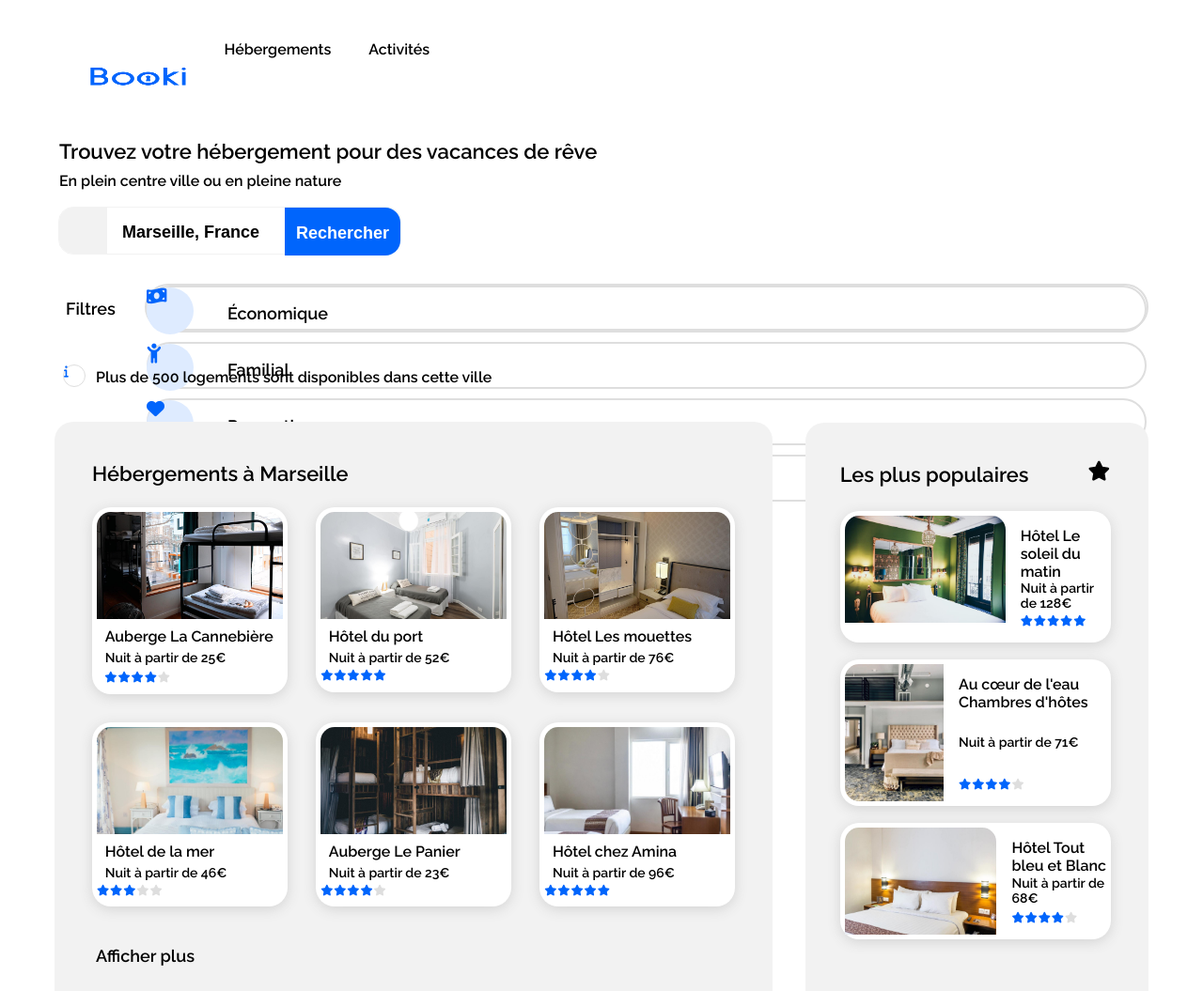
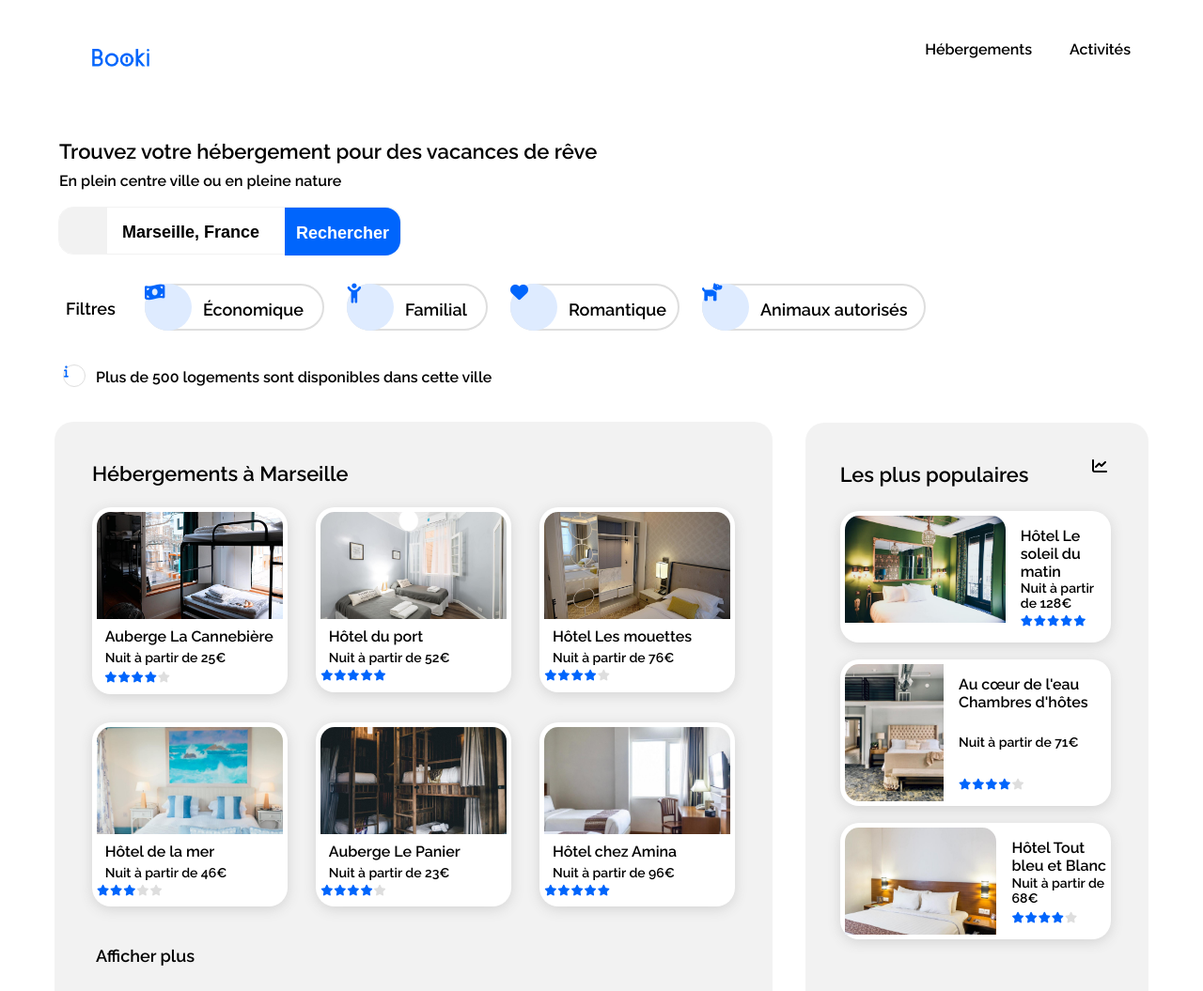
Before and after one commit to CaRosa16/Cr-ez-la-page-d-accueil-d-une-agence-de-voyage-avec-HTML-CSS, a plain HTML site: page index.html in a window 1280 px wide. Shown: the top 1055 px of the page at 94% size. Drawn offline with Linux system fonts and the light colour scheme.

Commit message:
correction

```diff
--- a/index.html
+++ b/index.html
@@ -11,9 +11,9 @@
     <title>BOOKI</title>
 </head>
 <body>
-  <header class="container">
+  <header>
+    <img class="logo" src="Images/logo/Booki.png">
     <nav>
-      <img class="logo" src="Images/logo/Booki.png">
       <div class="navbar">
         <ul>
           <li class="nav-item">
@@ -24,8 +24,7 @@
           </li>
         </ul>
       </div>
-  </nav>
-  </header>
+    </nav>
   </header>
   <main class="container">
     <section class="section">
@@ -42,19 +41,19 @@
       <div class="filters">
         <h3 class="title-filters">Filtres</h3>
         <div class="filters-bars">
-          <div class="filters-bars">
+          <div class="filters-bars2">
             <i class="fa-solid fa-filters fa-money-bill-wave"></i>
             <span class="text-filters">Économique</span>
           </div>
-          <div class="filters-bars">
+          <div class="filters-bars2">
             <i class="fa-solid fa-filters fa-child-reaching"></i>
             <span class="text-filters text-filters-fam">Familial</span>
           </div>
-          <div class="filters-bars">
+          <div class="filters-bars2">
             <i class="fa-solid fa-filters fa-heart"></i>
             <span class="text-filters margin-filters-rom">Romantique</span>
           </div>
-          <div class="filters-bars">
+          <div class="filters-bars2">
             <i class="fa-solid fa-filters fa-dog"></i>
             <span class="text-filters text-filters-ani">Animaux autorisés</span>
           </div>
@@ -159,7 +158,7 @@
     <section class="wrap-populaires container-phone">
       <div class="populaires-title">
         <h2>Les plus populaires</h2>
-        <i class="fa-solid title-star fa-star"></i>
+        <i class="fa-sharp fa-solid fa-chart-line"></i>
       </div>
       <div class="WrapcardsPopulaires">
         <a class="AcardsPopulaires" href="#">
--- a/style.css
+++ b/style.css
@@ -4,11 +4,7 @@
 body {
     font-family: "Raleway", sans-serif;
 }
-.container {
-    max-width: 1440px;
-    padding: 0px 50px 0px 55px;
-    margin: auto;
-}
+
 a {
     color: black;
     text-decoration: none;
@@ -21,10 +17,13 @@ ul {
 header {
     display: flex;
     justify-content: space-between;
+    max-width: 1440px;
+    padding: 0px 50px 0px 55px;
 }
 header img {
     margin: 44px 0px 0px 14.4px;
     width: 95.5px;
+    object-fit: contain;
 }
 
 nav{
@@ -61,6 +60,12 @@ ul {
 li {
     margin-left: 40px;
     list-style: none;
+}
+
+.container {
+    max-width: 1440px;
+    padding: 0px 50px 0px 55px;
+    margin: auto;
 }
 
 h1 {
@@ -135,7 +140,7 @@ input { /* TYPE="TEXT"*/
     font-weight: 800;
     margin: 15px 31px 18px 0px;
 }
-.filters-bars {
+.filters-bars2 {
     display: flex;
     align-items: center;
     white-space: nowrap;
@@ -144,6 +149,7 @@ input { /* TYPE="TEXT"*/
     border: 2px solid rgb(222,222,222);
     border-radius: 25px;
     transition: ease-in-out 0.25s;
+    justify-content: center;
 }
 .filters-bars:hover {
     color: white;
@@ -436,6 +442,8 @@ footer {
     margin: auto;
     gap: 20px;
     background: #F2F2F2;
+    flex-wrap: wrap;
+    justify-content: space-around;
 }
 .div-footer {
     width: 100%;
```
